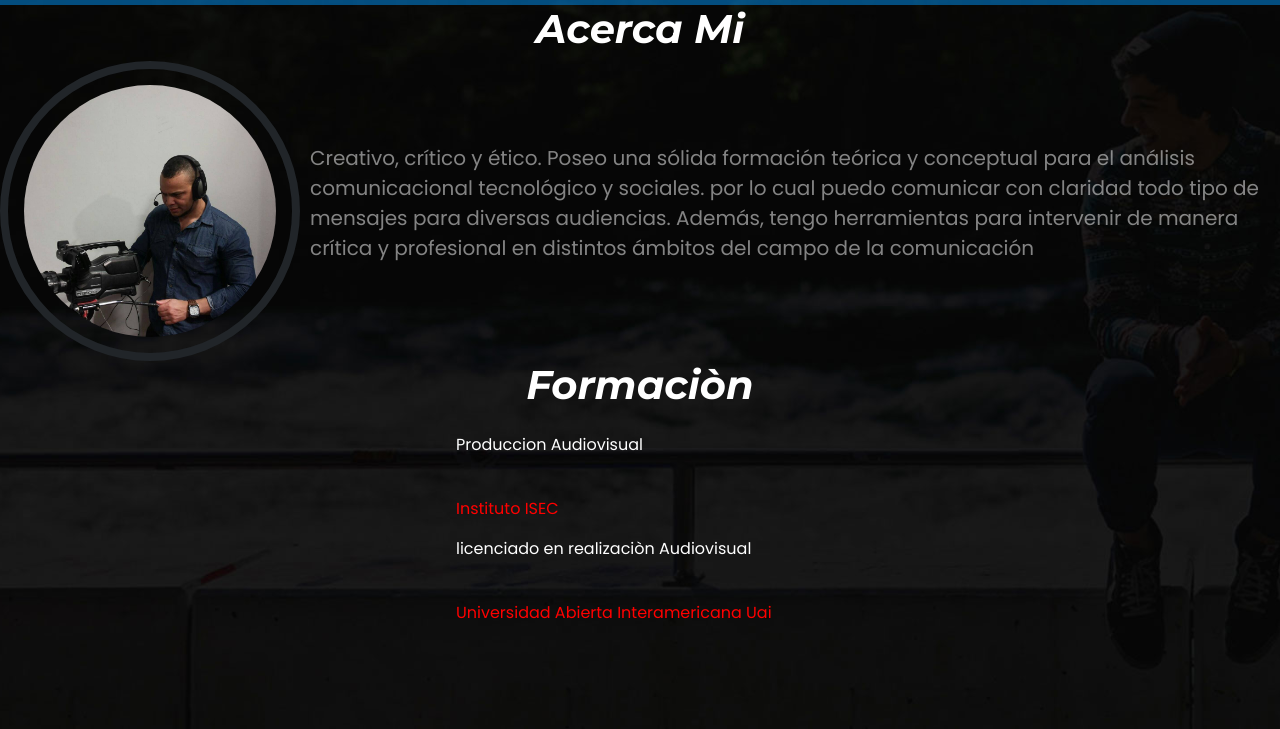
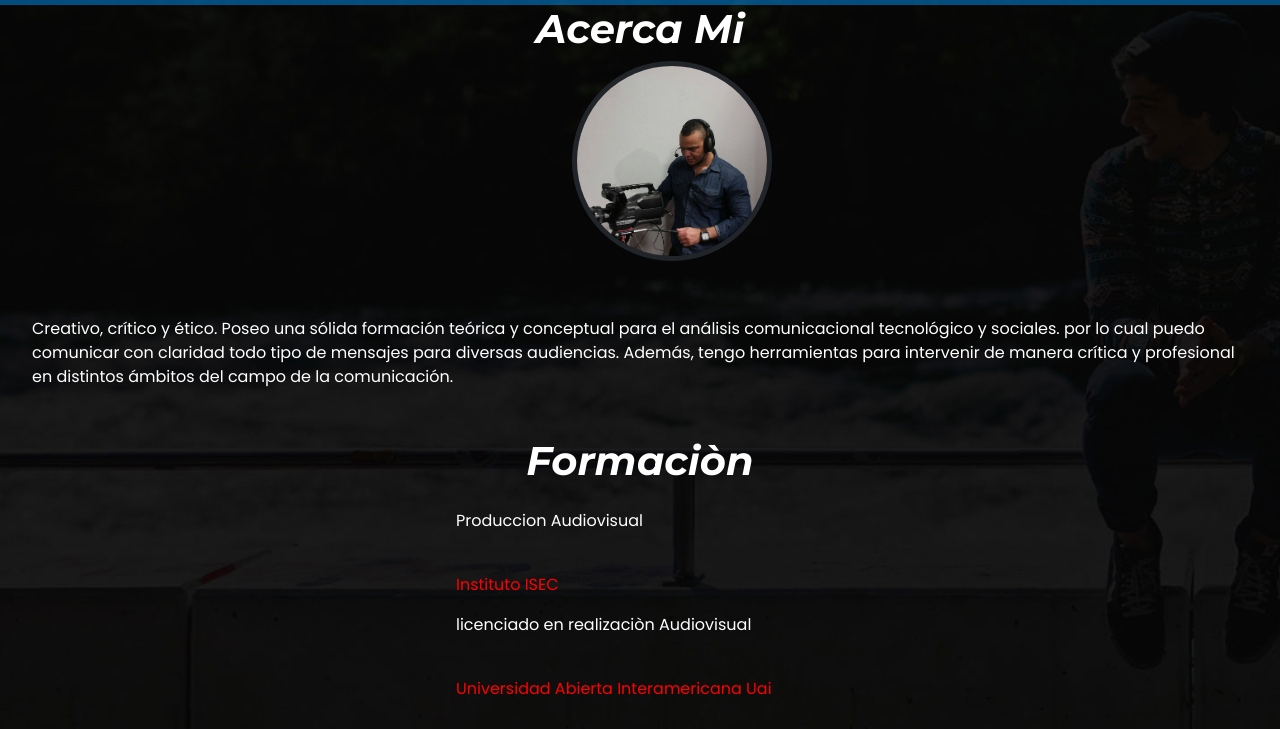
Before and after one commit to produccion2018/mauro-entrega-2, a website: page pages/sobre_mi.html in a window 1280 px wide. Shown: the part 71-800 px from the top of the page. Drawn offline with nearby package versions, Linux system fonts and the light colour scheme; files whose address does not match are found by name.

Commit message:
pagina-web

```diff
--- a/pages/sobre_mi.html
+++ b/pages/sobre_mi.html
@@ -80,23 +80,18 @@
       Acerca Mi
     </h3>
 
-    <div class="wrapper">
-      <img class="camara" data-aos="fade-down" data-aos-easing="linear" data-aos-duration="3000" src="../Img/mao.jpg"
-        alt="mao" />
+    <div class="wpro">
+      <img class="camara" data-aos="fade-down" data-aos-easing="linear" data-aos-duration="2000"
+          src="../Img/mao.jpg" alt="mauro">
+  </div>
+  <br>
 
-      <div class="text-box">
-        <p>
-          Creativo, crítico y ético. Poseo una sólida formación teórica y
-          conceptual para el análisis comunicacional tecnológico y sociales.
-          por lo cual puedo comunicar con claridad todo tipo de mensajes para
-          diversas audiencias. Además, tengo herramientas para intervenir de
-          manera crítica y profesional en distintos ámbitos del campo de la
-          comunicación
-        </p>
-      </div>
-    </div>
+  <p class="tex"> Creativo, crítico y ético. Poseo una sólida formación teórica y   conceptual para el análisis comunicacional tecnológico y sociales.
+    por lo cual puedo comunicar con claridad todo tipo de mensajes para  diversas audiencias. Además, tengo herramientas para intervenir de  manera crítica y profesional en distintos ámbitos del campo de la
+    comunicación. </p>
 
-    <h3>Formaciòn</h3>
+
+  <h3>Formaciòn</h3>
 
     <div class="cuadrado">
       <p class="formacion">Produccion Audiovisual</p>
@@ -122,6 +117,8 @@
       </p>
     </section>
   </main>
+  <br>
+  <br>
 
   <!-- footer -->
 
--- a/scss/estilo.scss
+++ b/scss/estilo.scss
@@ -162,20 +162,26 @@ header {
     color: blue;
   }
 
-  .wrapper {
+
+  .wpro{
     display: flex;
-    justify-content: center;
-    align-items: center;
-  }
+  justify-content: center;
+  margin-left: 4rem; }
 
-  .camara {
-    max-width: 300px;
-    height: 300px;
-    border-radius: 50%;
-    padding: 1rem;
-    border: 8px, solid;
-  }
+ .camara{
+  width: 200px;
+  height: 200px;
+  border-radius: 50%;
+  border: 5px solid;
 
+
+ }
+
+ .tex{
+  padding: 2rem;
+  color: #ffffff;
+  font-family: "Poppins", sans-serif;
+ }
   .text-box {
     color: white;
     font-family: "Abril Fatface", serif;
@@ -186,6 +192,7 @@ header {
 
   .text {
     color: white;
+
   }
 
   .cuadrado {
@@ -204,7 +211,7 @@ header {
   height: 250px;
   border: solid blue 3px;
   padding: 10px;
-  margin: 1rem auto; /* para separar el borde* y centrar */
+  margin: 1rem auto;
 
   .parrafo-p {
     font-family: "Inconsolata", monospace;
@@ -434,13 +441,14 @@ footer {
     }
   }
 }
-@media screen and(max-width: 420px) {
+@media screen and(max-width: 480px) {
   .log {
     display: flex;
     justify-content: right;
     position: relative;
     bottom: 100px;
   }
+
 
   h1 {
      font-family: "Abril Fatface", serif;
@@ -450,5 +458,4 @@ footer {
 
   }
 
-
- }
+  }
```
Also changed, not shown: css/estilo.css.
